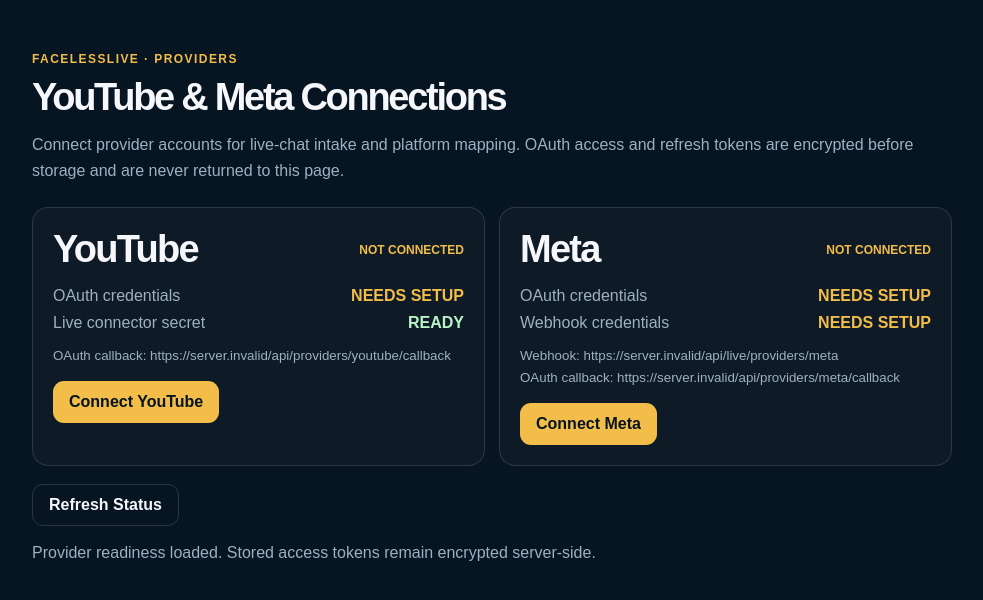
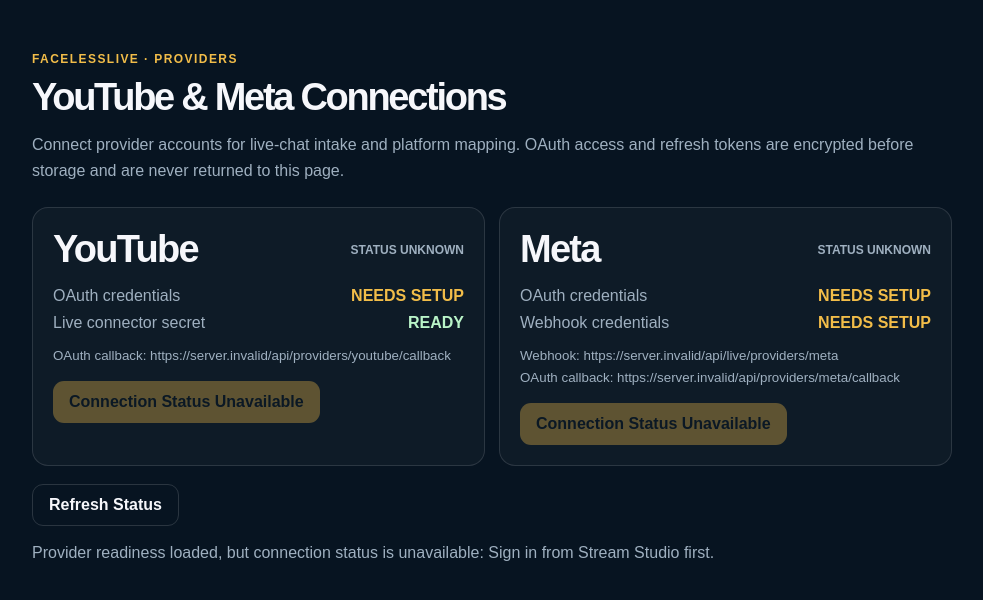
Before and after one commit to that2thisvacations/facelesslive, a Next.js app: page /provider-status in a window 1280 px wide. Shown: the top 600 px of the page, without its empty margins (148-1131 px from the left). Built offline with nearby package versions, Linux system fonts and the light colour scheme; no server answers.

Commit message:
Preserve unknown provider connection state on load failures

```diff
--- a/app/provider-status/page.tsx
+++ b/app/provider-status/page.tsx
@@ -11,10 +11,10 @@
 
 export default function ProviderStatusPage() {
   const [status, setStatus] = useState<ProviderStatus | null>(null);
-  const [connections, setConnections] = useState<Connection[]>([]);
+  const [connections, setConnections] = useState<Connection[] | null>(null);
   const [message, setMessage] = useState("Checking provider configuration...");
   const [busy, setBusy] = useState("");
-  const connectionMap = useMemo(() => new Map(connections.map((item) => [item.provider, item])), [connections]);
+  const connectionMap = useMemo(() => new Map((connections || []).map((item) => [item.provider, item])), [connections]);
 
   async function sessionToken() {
     const supabase = getSupabaseBrowser();
@@ -25,19 +25,29 @@
   }
 
   async function load() {
+    setMessage("Checking provider configuration...");
     try {
       const response = await fetch("/api/providers/status", { cache: "no-store" });
       const data = await response.json();
       if (!response.ok) throw new Error(data.error || "Unable to read provider status.");
       setStatus(data);
+
       try {
         const token = await sessionToken();
         const connectionResponse = await fetch("/api/providers/connections", { headers: { Authorization: `Bearer ${token}` }, cache: "no-store" });
         const connectionData = await connectionResponse.json();
-        if (connectionResponse.ok) setConnections(connectionData.connections || []);
-      } catch {}
-      setMessage("Provider readiness loaded. Stored access tokens remain encrypted server-side.");
-    } catch (error) { setMessage(error instanceof Error ? error.message : "Unable to read provider status."); }
+        if (!connectionResponse.ok) throw new Error(connectionData.error || "Unable to load saved provider connections.");
+        setConnections(connectionData.connections || []);
+        setMessage("Provider readiness and saved connections loaded. Stored access tokens remain encrypted server-side.");
+      } catch (error) {
+        setConnections(null);
+        setMessage(error instanceof Error ? `Provider readiness loaded, but connection status is unavailable: ${error.message}` : "Provider readiness loaded, but connection status is unavailable.");
+      }
+    } catch (error) {
+      setStatus(null);
+      setConnections(null);
+      setMessage(error instanceof Error ? error.message : "Unable to read provider status.");
+    }
   }
 
   async function connect(provider: "youtube" | "meta") {
@@ -58,7 +68,7 @@
       const response = await fetch(`/api/providers/connections?provider=${provider}`, { method: "DELETE", headers: { Authorization: `Bearer ${token}` } });
       const data = await response.json();
       if (!response.ok) throw new Error(data.error || "Unable to disconnect provider.");
-      setConnections((current) => current.filter((item) => item.provider !== provider));
+      setConnections((current) => (current || []).filter((item) => item.provider !== provider));
       setMessage(`${provider === "youtube" ? "YouTube" : "Meta"} disconnected from FacelessLive.`);
     } catch (error) { setMessage(error instanceof Error ? error.message : "Unable to disconnect provider."); }
     finally { setBusy(""); }
@@ -73,8 +83,8 @@
       <p style={{ color: "#9fb0c0", lineHeight: 1.6 }}>Connect provider accounts for live-chat intake and platform mapping. OAuth access and refresh tokens are encrypted before storage and are never returned to this page.</p>
 
       <div style={{ display: "grid", gridTemplateColumns: "repeat(auto-fit,minmax(280px,1fr))", gap: 14, marginTop: 24 }}>
-        <StatusCard title="YouTube" connected={connectionMap.get("youtube")} rows={[["OAuth credentials", status?.youtube.oauthConfigured],["Live connector secret", status?.youtube.connectorConfigured]]} details={[status?.youtube.callbackUrl ? `OAuth callback: ${status.youtube.callbackUrl}` : "Set NEXT_PUBLIC_APP_URL to generate the callback URL."]} onConnect={() => connect("youtube")} onDisconnect={() => disconnect("youtube")} busy={busy === "youtube"}/>
-        <StatusCard title="Meta" connected={connectionMap.get("meta")} rows={[["OAuth credentials", status?.meta.oauthConfigured],["Webhook credentials", status?.meta.webhookConfigured]]} details={[status?.meta.webhookUrl ? `Webhook: ${status.meta.webhookUrl}` : "Set NEXT_PUBLIC_APP_URL to generate the webhook URL.",status?.meta.callbackUrl ? `OAuth callback: ${status.meta.callbackUrl}` : "Meta callback URL pending app URL configuration."]} onConnect={() => connect("meta")} onDisconnect={() => disconnect("meta")} busy={busy === "meta"}/>
+        <StatusCard title="YouTube" connectionKnown={connections !== null} connected={connectionMap.get("youtube")} rows={[["OAuth credentials", status?.youtube.oauthConfigured],["Live connector secret", status?.youtube.connectorConfigured]]} details={[status?.youtube.callbackUrl ? `OAuth callback: ${status.youtube.callbackUrl}` : "Set NEXT_PUBLIC_APP_URL to generate the callback URL."]} onConnect={() => connect("youtube")} onDisconnect={() => disconnect("youtube")} busy={busy === "youtube"}/>
+        <StatusCard title="Meta" connectionKnown={connections !== null} connected={connectionMap.get("meta")} rows={[["OAuth credentials", status?.meta.oauthConfigured],["Webhook credentials", status?.meta.webhookConfigured]]} details={[status?.meta.webhookUrl ? `Webhook: ${status.meta.webhookUrl}` : "Set NEXT_PUBLIC_APP_URL to generate the webhook URL.",status?.meta.callbackUrl ? `OAuth callback: ${status.meta.callbackUrl}` : "Meta callback URL pending app URL configuration."]} onConnect={() => connect("meta")} onDisconnect={() => disconnect("meta")} busy={busy === "meta"}/>
       </div>
       <button onClick={load} style={secondaryStyle}>Refresh Status</button>
       <p style={{ color: "#9fb0c0", marginTop: 18 }}>{message}</p>
@@ -82,13 +92,15 @@
   </main>;
 }
 
-function StatusCard({ title, rows, details, connected, onConnect, onDisconnect, busy }: { title: string; rows: Array<[string, boolean | undefined]>; details: string[]; connected?: Connection; onConnect: () => void; onDisconnect: () => void; busy: boolean }) {
+function StatusCard({ title, rows, details, connected, connectionKnown, onConnect, onDisconnect, busy }: { title: string; rows: Array<[string, boolean | undefined]>; details: string[]; connected?: Connection; connectionKnown: boolean; onConnect: () => void; onDisconnect: () => void; busy: boolean }) {
+  const stateLabel = !connectionKnown ? "STATUS UNKNOWN" : connected ? "CONNECTED" : "NOT CONNECTED";
+  const stateColor = !connectionKnown ? "#9fb0c0" : connected ? "#b9f4c8" : "#f2bd49";
   return <article style={{ border: "1px solid rgba(255,255,255,.12)", borderRadius: 16, padding: 20, background: "rgba(255,255,255,.03)" }}>
-    <div style={{ display: "flex", justifyContent: "space-between", gap: 12, alignItems: "center" }}><h2 style={{ margin: 0 }}>{title}</h2><strong style={{ color: connected ? "#b9f4c8" : "#f2bd49", fontSize: 12 }}>{connected ? "CONNECTED" : "NOT CONNECTED"}</strong></div>
+    <div style={{ display: "flex", justifyContent: "space-between", gap: 12, alignItems: "center" }}><h2 style={{ margin: 0 }}>{title}</h2><strong style={{ color: stateColor, fontSize: 12 }}>{stateLabel}</strong></div>
     {connected?.provider_account_name && <p style={{ color: "#f6f7fb", marginBottom: 8 }}>{connected.provider_account_name}</p>}
     <div style={{ display: "grid", gap: 9, marginTop: 16 }}>{rows.map(([label, ready]) => <div key={label} style={{ display: "flex", justifyContent: "space-between", gap: 12 }}><span style={{ color: "#9fb0c0" }}>{label}</span><strong style={{ color: ready ? "#b9f4c8" : "#f2bd49" }}>{ready ? "READY" : "NEEDS SETUP"}</strong></div>)}</div>
     <div style={{ marginTop: 16, display: "grid", gap: 7 }}>{details.map((item) => <small key={item} style={{ color: "#9fb0c0", wordBreak: "break-word" }}>{item}</small>)}</div>
-    <button disabled={busy} onClick={connected ? onDisconnect : onConnect} style={connected ? secondaryStyle : primaryStyle}>{busy ? "Working..." : connected ? "Disconnect" : `Connect ${title}`}</button>
+    <button disabled={busy || !connectionKnown} onClick={connected ? onDisconnect : onConnect} style={connected ? secondaryStyle : primaryStyle}>{busy ? "Working..." : !connectionKnown ? "Connection Status Unavailable" : connected ? "Disconnect" : `Connect ${title}`}</button>
   </article>;
 }
 
```
